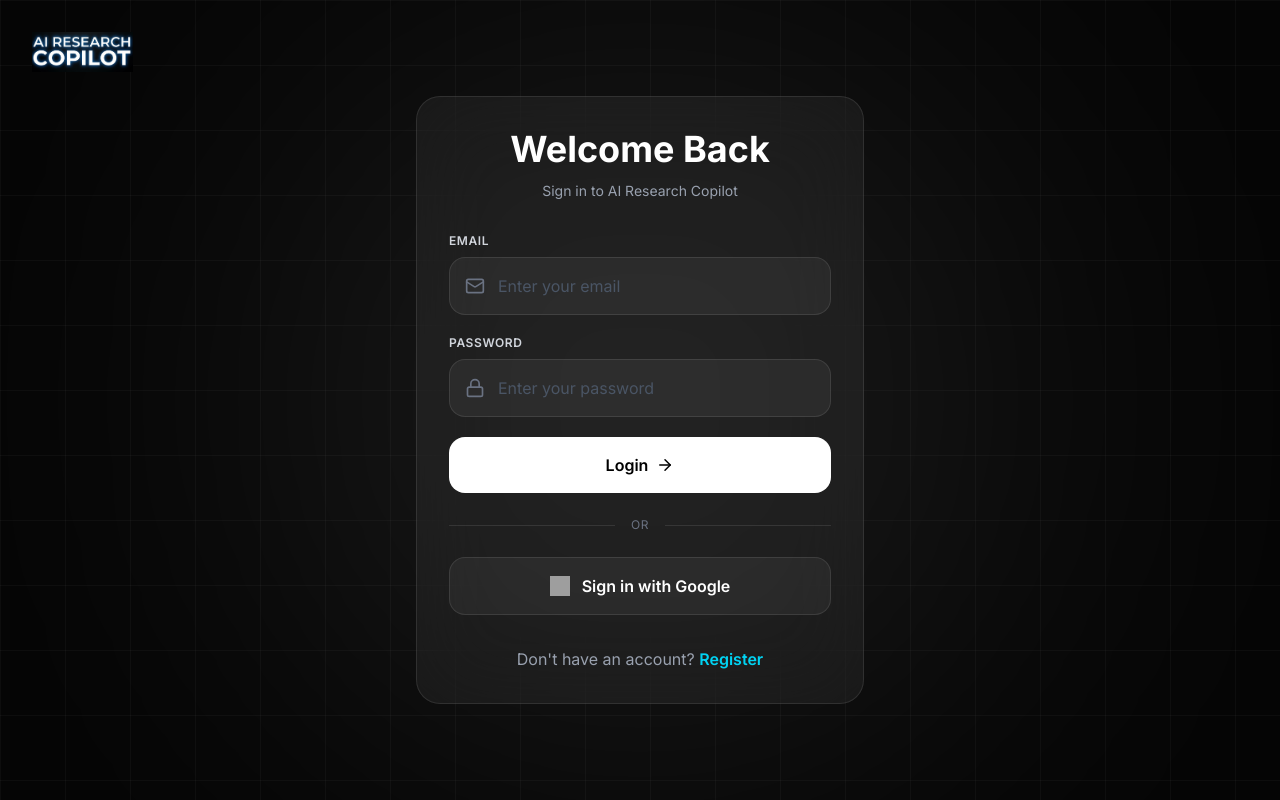
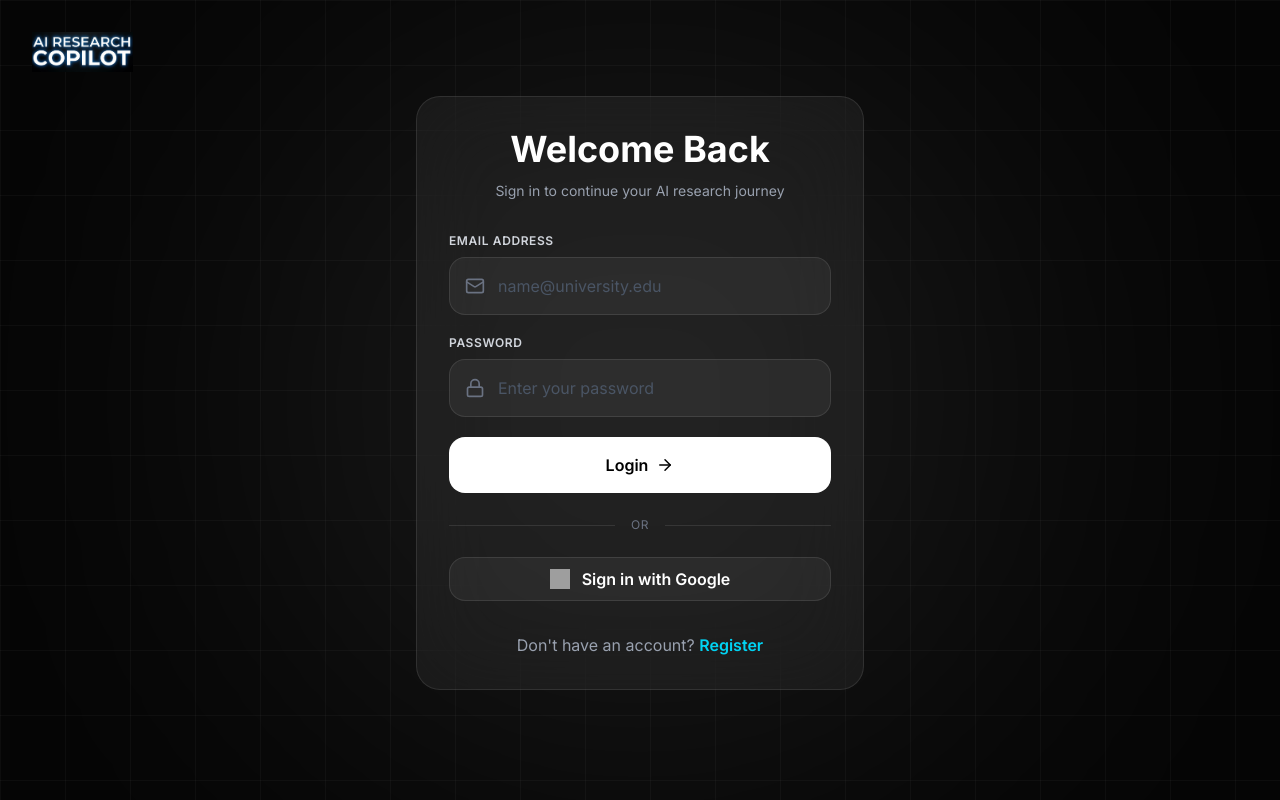
Before and after one commit to kvmkashyap-stack/Researchify_copilot, a Next.js app in the folder frontend/: page /login in a window 1280 px wide. Built offline with nearby package versions, Linux system fonts and the light colour scheme; grey boxes are pictures that could not be loaded.

Commit message:
fix: anchor auth pages layout at items-start and align mock Google buttons heights to 44px to eliminate all page shake and layout shift

```diff
--- a/frontend/app/login/page.tsx
+++ b/frontend/app/login/page.tsx
@@ -152,7 +152,7 @@
         <img src="/logo.png" alt="Logo" className="h-10 w-auto object-contain" />
       </Link>
 
-      <main className="relative flex min-h-screen items-center justify-center overflow-hidden bg-[#050505] px-6">
+      <main className="relative flex min-h-screen items-start justify-center overflow-hidden bg-[#050505] px-6 pt-[12vh] pb-12">
 
         {/* Background Glow */}
         <div className="absolute left-1/2 top-1/2 h-[700px] w-[700px] -translate-x-1/2 -translate-y-1/2 rounded-full bg-white/10 blur-[180px]" />
@@ -172,30 +172,26 @@
             </h1>
 
             <p className="mt-3 text-gray-400 text-sm">
-              Sign in to AI Research Copilot
+              Sign in to continue your AI research journey
             </p>
           </div>
 
-          {/* Error Message */}
+          {/* Feedback Messages */}
           {errorMsg && (
-            <motion.div
-              initial={{ opacity: 0, height: 0 }}
-              animate={{ opacity: 1, height: "auto" }}
-              className="mb-4 text-xs font-semibold text-red-400 bg-red-500/10 border border-red-500/20 rounded-xl p-3"
-            >
+            <div className="mb-4 text-xs font-semibold text-red-400 bg-red-500/10 border border-red-500/20 rounded-xl p-3">
               {errorMsg}
-            </motion.div>
+            </div>
           )}
 
-          <form className="space-y-5" onSubmit={(e) => { e.preventDefault(); handleLogin(); }}>
+          <form className="space-y-5" onSubmit={handleLogin}>
 
             <div>
               <label className="mb-2 block text-xs font-semibold text-gray-300 uppercase tracking-wider">
-                Email
+                Email Address
               </label>
               <div className="relative">
                 <Mail className="absolute left-4 top-1/2 h-5 w-5 -translate-y-1/2 text-gray-500" />
-                <input type="email" required value={email} onChange={(e) => setEmail(e.target.value)} placeholder="Enter your email" className="w-full rounded-2xl border border-white/10 bg-white/5 pl-12 pr-5 py-4 text-white outline-none transition focus:border-cyan-400/50 placeholder:text-gray-600" />
+                <input type="email" required value={email} onChange={(e) => setEmail(e.target.value)} placeholder="name@university.edu" className="w-full rounded-2xl border border-white/10 bg-white/5 pl-12 pr-5 py-4 text-white outline-none transition focus:border-cyan-400/50 placeholder:text-gray-600" />
               </div>
             </div>
 
@@ -239,7 +235,7 @@
             <button
               type="button"
               onClick={handleMockGoogleClick}
-              className="flex w-full items-center justify-center gap-3 rounded-2xl border border-white/10 bg-white/5 py-4 font-semibold text-white transition hover:bg-white/10 hover:border-white/20 active:scale-[0.98]"
+              className="flex w-full h-[44px] items-center justify-center gap-3 rounded-2xl border border-white/10 bg-white/5 font-semibold text-white transition hover:bg-white/10 hover:border-white/20 active:scale-[0.98]"
             >
               <img src="https://www.svgrepo.com/show/475656/google-color.svg" alt="Google" className="h-5 w-5" />
               Sign in with Google
--- a/frontend/app/register/page.tsx
+++ b/frontend/app/register/page.tsx
@@ -210,7 +210,7 @@
         <img src="/logo.png" alt="Logo" className="h-10 w-auto object-contain" />
       </Link>
 
-      <main className="relative flex min-h-screen items-center justify-center overflow-hidden bg-[#050505] px-6">
+      <main className="relative flex min-h-screen items-start justify-center overflow-hidden bg-[#050505] px-6 pt-[12vh] pb-12">
 
         {/* Background Glow */}
         <div className="absolute left-1/2 top-1/2 h-[700px] w-[700px] -translate-x-1/2 -translate-y-1/2 rounded-full bg-cyan-500/10 blur-[180px]" />
@@ -378,7 +378,7 @@
                 <button
                   type="button"
                   onClick={handleMockGoogleClick}
-                  className="flex w-full items-center justify-center gap-3 rounded-2xl border border-white/10 bg-white/5 py-4 font-semibold text-white transition hover:bg-white/10 hover:border-white/20 active:scale-[0.98]"
+                  className="flex w-full h-[44px] items-center justify-center gap-3 rounded-2xl border border-white/10 bg-white/5 font-semibold text-white transition hover:bg-white/10 hover:border-white/20 active:scale-[0.98]"
                 >
                   <img src="https://www.svgrepo.com/show/475656/google-color.svg" alt="Google" className="h-5 w-5" />
                   Sign up with Google
```
